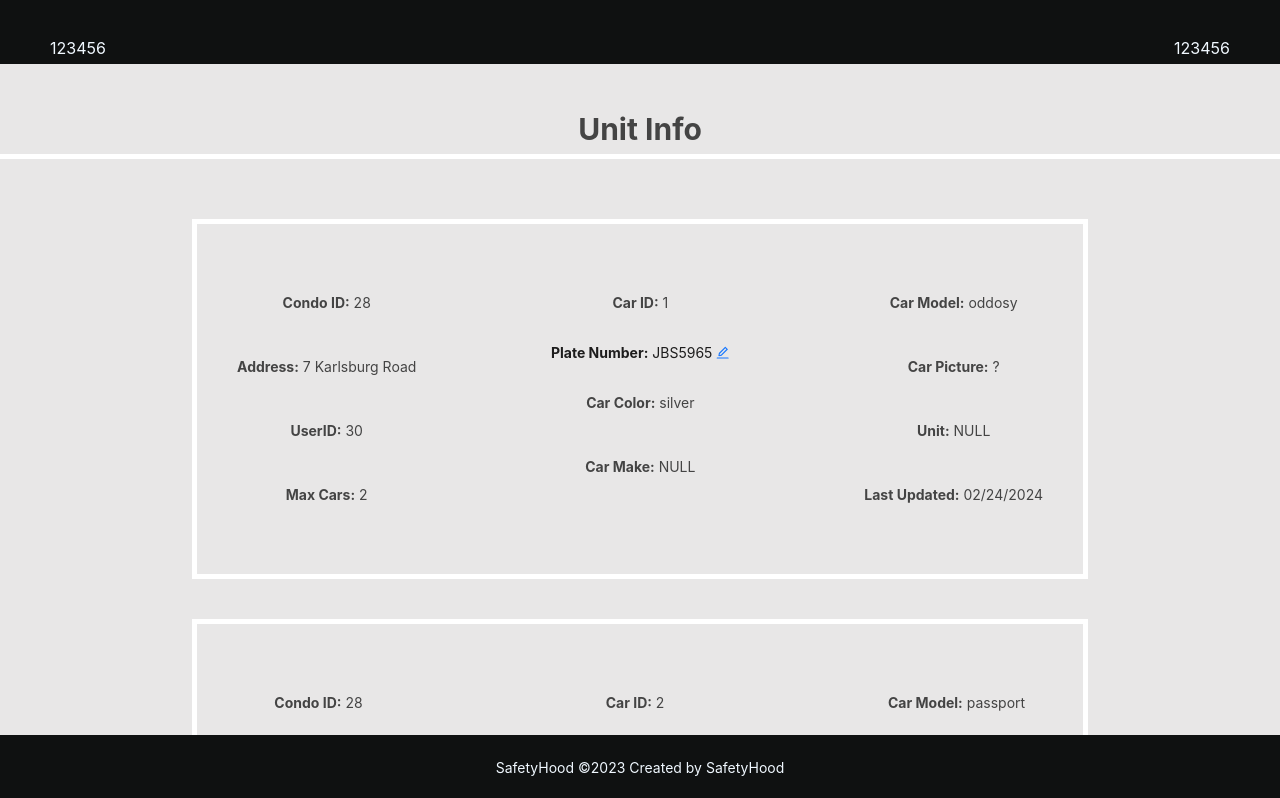
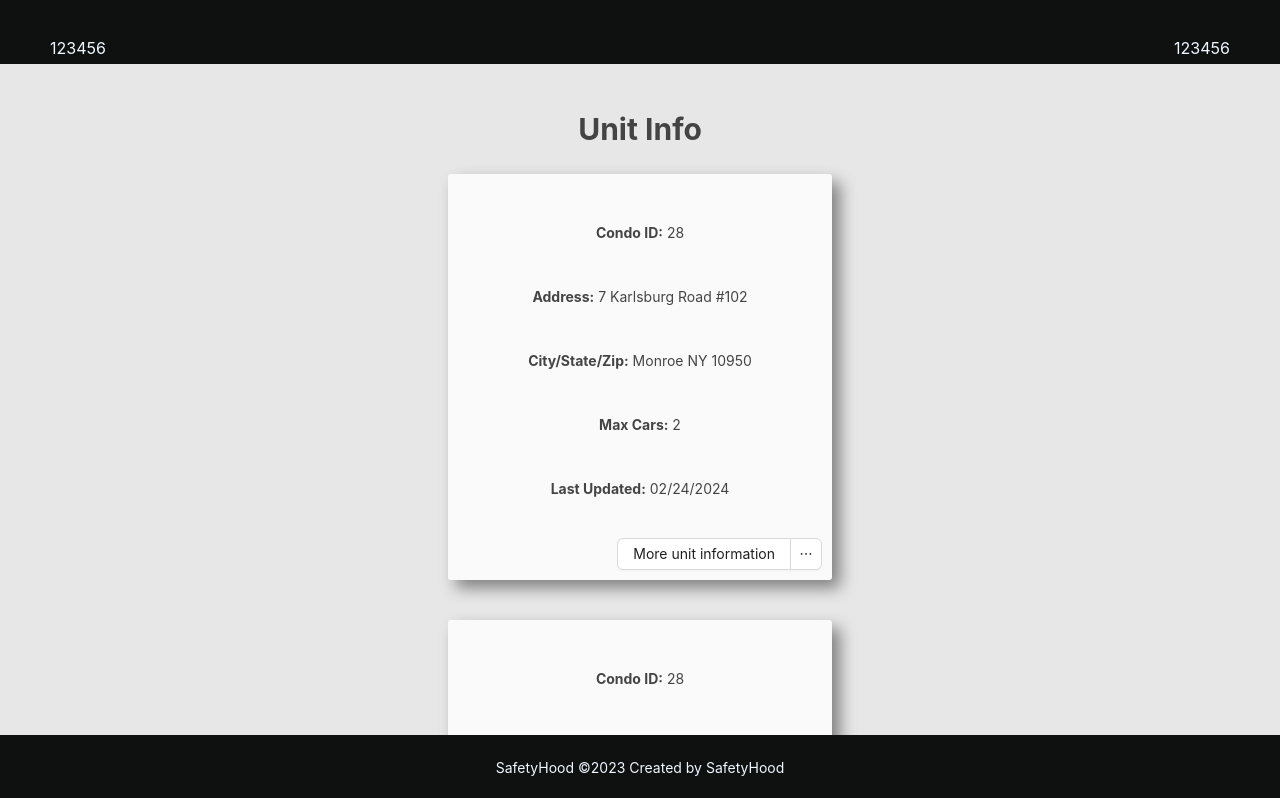
Before and after one commit to JOELjacob2523/resident_portol, a React (Create React App) app: page / in a window 1280 px wide. Shown: the top 798 px of the page. Built offline with nearby package versions, Linux system fonts and the light colour scheme.

Commit message:
add css & logic for unit info

```diff
--- /dev/null
+++ b/src/components/car_info.js
@@ -0,0 +1,26 @@
+import data from "../database.json";
+import React, { useState, useEffect } from "react";
+
+const CarInfo = () => {
+  const [info, setInfo] = useState([]);
+
+  useEffect(() => {
+    setInfo(data);
+  }, []);
+
+  return (
+    <div>
+      {info.map((item, index) => (
+        <div key={index}>
+          <p>{item.plate_number}</p>
+          <p>{item.car_color}</p>
+          <p>{item.car_make}</p>
+          <p>{item.car_model}</p>
+          <p>{item.car_pic}</p>
+        </div>
+      ))}
+    </div>
+  );
+};
+
+export default CarInfo;
--- /dev/null
+++ b/src/components/dropdown_btn.js
@@ -0,0 +1,39 @@
+import { useState } from "react";
+import { Dropdown, Flex } from "antd";
+import CarInfo from "./car_info";
+import UnitInfo from "./unit_info";
+
+const DropdownChoose = () => {
+  const [selectedItem, setSelectedItem] = useState(null);
+
+  const onMenuClick = (e) => {
+    setSelectedItem(e.key);
+  };
+
+  const items = [
+    {
+      key: "1",
+      label: "Unit info",
+    },
+    {
+      key: "2",
+      label: "Car info",
+    },
+  ];
+
+  return (
+    <Flex align="flex-start" gap="small" vertical>
+      <Dropdown.Button
+        menu={{
+          items,
+          onClick: onMenuClick,
+        }}
+      >
+        More unit information
+      </Dropdown.Button>
+      {selectedItem === "2" && <CarInfo />}
+      {selectedItem === "1" && <UnitInfo />}
+    </Flex>
+  );
+};
+export default DropdownChoose;
--- a/src/components/tryout.js
+++ b/src/components/tryout.js
@@ -1,5 +1,6 @@
 import React, { useState, useEffect } from "react";
 import data from "../database.json";
+import DropdownBtn from "./dropdown_btn";
 import { Layout, Flex, Typography } from "antd";
 import EditButton from "./edit_btn";
 import "../App.css";
@@ -13,7 +14,6 @@ const Tryout = ({ handlePlateNumberChange }) => {
     minHeight: 120,
     lineHeight: "50px",
     color: "#444444",
-    backgroundColor: "#E8E7E7",
   };
   const layoutStyle = {
     minHeight: "100vh",
@@ -31,6 +31,7 @@ const Tryout = ({ handlePlateNumberChange }) => {
     backgroundColor: "#0f1111",
     flexDirection: "row",
     color: "aliceblue",
+    zIndex: "100",
   };
 
   const [items, setItems] = useState([]);
@@ -47,7 +48,6 @@ const Tryout = ({ handlePlateNumberChange }) => {
     });
     // Handle the change of Plate Number value if needed
     console.log("Plate Number changed:", value);
-    console.log(json);
   };
 
   return (
@@ -63,13 +63,14 @@ const Tryout = ({ handlePlateNumberChange }) => {
               <h4
                 style={{
                   fontSize: "30px",
-                  borderBottom: "white 5px solid",
+                  height: "10px",
                 }}
               >
                 Unit Info
               </h4>
               <div>
-                {items.map((item) => (
+                {items.map((item, index) => (
+                  <div key={index}>
                     <div
                       style={{
                         display: "flex",
@@ -77,22 +78,26 @@ const Tryout = ({ handlePlateNumberChange }) => {
                         alignItems: "center",
                       }}
                     >
-                    <EditButton onPlateNumberChange={handlePlateNumberChange} />
+                      <EditButton
+                        onPlateNumberChange={handlePlateNumberChange}
+                      />
                       <div
-                      key={item["# unit_id"]}
                         style={{
-                        backgroundColor: "#E8E7E7",
+                          filter: "drop-shadow(8px 8px 8px gray)",
+                          backgroundColor: "#FBFAFA",
                           display: "flex",
+                          flexDirection: "column",
                           justifyContent: "space-between",
-                        padding: "20px",
                           margin: "20px",
-                        width: "70%",
-                        border: "white 5px solid",
+                          padding: "10px",
+                          borderRadius: "3px",
+                          width: "30%",
+                          zIndex: "1",
                         }}
                       >
                         <div
                           style={{
-                          padding: "20px",
+                            padding: "10px",
                           }}
                         >
                           <p>
@@ -102,20 +107,35 @@ const Tryout = ({ handlePlateNumberChange }) => {
                             <strong>Address:</strong> {item.address}
                           </p>
                           <p>
-                          <strong>UserID:</strong> {item.user_id}
+                            <strong>City/State/Zip:</strong> {item.city}{" "}
+                            {item.state} {item.zip_code}
                           </p>
                           <p>
                             <strong>Max Cars:</strong> {item.max_cars}
                           </p>
+                          <p>
+                            <strong>Last Updated:</strong> {item.last_updated}
+                          </p>
                         </div>
                         <div
                           style={{
-                          padding: "20px",
+                            alignSelf: "flex-end",
                           }}
                         >
-                        <p>
-                          <strong>Car ID:</strong> {item.car_id}
-                        </p>
+                          <DropdownBtn />
+                        </div>
+                      </div>
+                    </div>
+                    <div style={{ display: "none" }}>
+                      <div
+                        style={{
+                          display: "flex",
+                          flexDirection: "column",
+                          background: "#474a4a",
+                          color: "whitesmoke",
+                        }}
+                      >
+                        <div>
                           <Paragraph
                             editable={{
                               onChange: handlePlateNumberChange,
@@ -126,30 +146,57 @@ const Tryout = ({ handlePlateNumberChange }) => {
                             </strong>{" "}
                             {item.plate_number}
                           </Paragraph>
-                        <p>
-                          <strong>Car Color:</strong> {item.car_color}
-                        </p>
-                        <p>
-                          <strong>Car Make:</strong> {item.car_make}
-                        </p>
+                        </div>
                       </div>
                       <div
                         style={{
-                          padding: "20px",
+                          display: "flex",
+                          flexDirection: "column",
+                          background: "#474a4a",
+                          color: "whitesmoke",
                         }}
                       >
-                        <p>
-                          <strong>Car Model:</strong> {item.car_model}
-                        </p>
-                        <p>
-                          <strong>Car Picture:</strong> {item.car_pic}
-                        </p>
-                        <p>
-                          <strong>Unit:</strong> {item.unit_id}
-                        </p>
-                        <p>
-                          <strong>Last Updated:</strong> {item.last_updated}
-                        </p>
+                        car 2
+                      </div>
+                      <div
+                        style={{
+                          display: "flex",
+                          flexDirection: "column",
+                          background: "#474a4a",
+                          color: "whitesmoke",
+                        }}
+                      >
+                        car 3
+                      </div>
+                      <div
+                        style={{
+                          display: "flex",
+                          flexDirection: "column",
+                          background: "#474a4a",
+                          color: "whitesmoke",
+                        }}
+                      >
+                        car 4
+                      </div>
+                      <div
+                        style={{
+                          display: "flex",
+                          flexDirection: "column",
+                          background: "#474a4a",
+                          color: "whitesmoke",
+                        }}
+                      >
+                        car 5
+                      </div>
+                      <div
+                        style={{
+                          display: "flex",
+                          flexDirection: "column",
+                          background: "#474a4a",
+                          color: "whitesmoke",
+                        }}
+                      >
+                        car 6
                       </div>
                     </div>
                   </div>
@@ -162,7 +209,7 @@ const Tryout = ({ handlePlateNumberChange }) => {
             style={{
               fontSize: "15px",
               textAlign: "center",
-              backgroundColor: "#0f1111",
+              backgroundColor: "#474a4a",
               color: "aliceblue",
               paddingTop: "15px",
             }}
@@ -180,8 +227,9 @@ const Tryout = ({ handlePlateNumberChange }) => {
                   cursor: "pointer",
                 }}
                 onMouseOver={(e) => {
-                  e.currentTarget.style.backgroundColor = "#0f1111";
+                  e.currentTarget.style.backgroundColor = "#474a4a";
                   e.currentTarget.style.color = "aliceblue";
+                  e.currentTarget.style.border = "white 2px solid";
                 }}
                 onMouseOut={(e) => {
                   e.currentTarget.style.backgroundColor = "";
@@ -201,6 +249,7 @@ const Tryout = ({ handlePlateNumberChange }) => {
           textAlign: "center",
           backgroundColor: "#0f1111",
           color: "aliceblue",
+          zIndex: "100",
         }}
       >
         <div>SafetyHood ©2023 Created by SafetyHood</div>
--- /dev/null
+++ b/src/components/unit_info.js
@@ -0,0 +1,30 @@
+import data from "../database.json";
+import React, { useState, useEffect } from "react";
+
+const UnitInfo = () => {
+  const [info, setInfo] = useState([]);
+
+  useEffect(() => {
+    setInfo(data);
+  }, []);
+
+  return (
+    <div
+      style={{
+        display: "flex",
+      }}
+    >
+      {info.map((item, index) => (
+        <div key={index}>
+          <p>{item.user_id}</p>
+          <p>{item.address}</p>
+          <p>{item.city}</p>
+          <p>{item.state}</p>
+          <p>{item.zip_code}</p>
+        </div>
+      ))}
+    </div>
+  );
+};
+
+export default UnitInfo;
--- a/src/database.json
+++ b/src/database.json
@@ -2,7 +2,10 @@
     {
       "# unit_id": 92,
       "condo_id": 28,
-      "address": "7 Karlsburg Road",
+      "address": "7 Karlsburg Road #102",
+      "city" : "Monroe",
+      "state": "NY",
+      "zip_code": 10950,
       "user_id": "30",
       "max_cars": "2",
       "car_id": "1",
@@ -17,7 +20,10 @@
     {
       "# unit_id": 93,
       "condo_id": 28,
-      "address": "7 Karlsburg Rd",
+      "address": "7 Karlsburg Rd #102",
+      "city" : "Monroe",
+      "state": "NY",
+      "zip_code": 10950,
       "user_id": "31",
       "max_cars": "2",
       "car_id": "2",
@@ -32,7 +38,10 @@
     {
       "# unit_id": 94,
       "condo_id": 28,
-      "address": "7 Karlsburg Rd",
+      "address": "7 Karlsburg Rd #102",
+      "city" : "Monroe",
+      "state": "NY",
+      "zip_code": 10950,
       "user_id": "32",
       "max_cars": "2",
       "car_id": "3",
```
Lines whose indentation alone changed are shown as unchanged.
